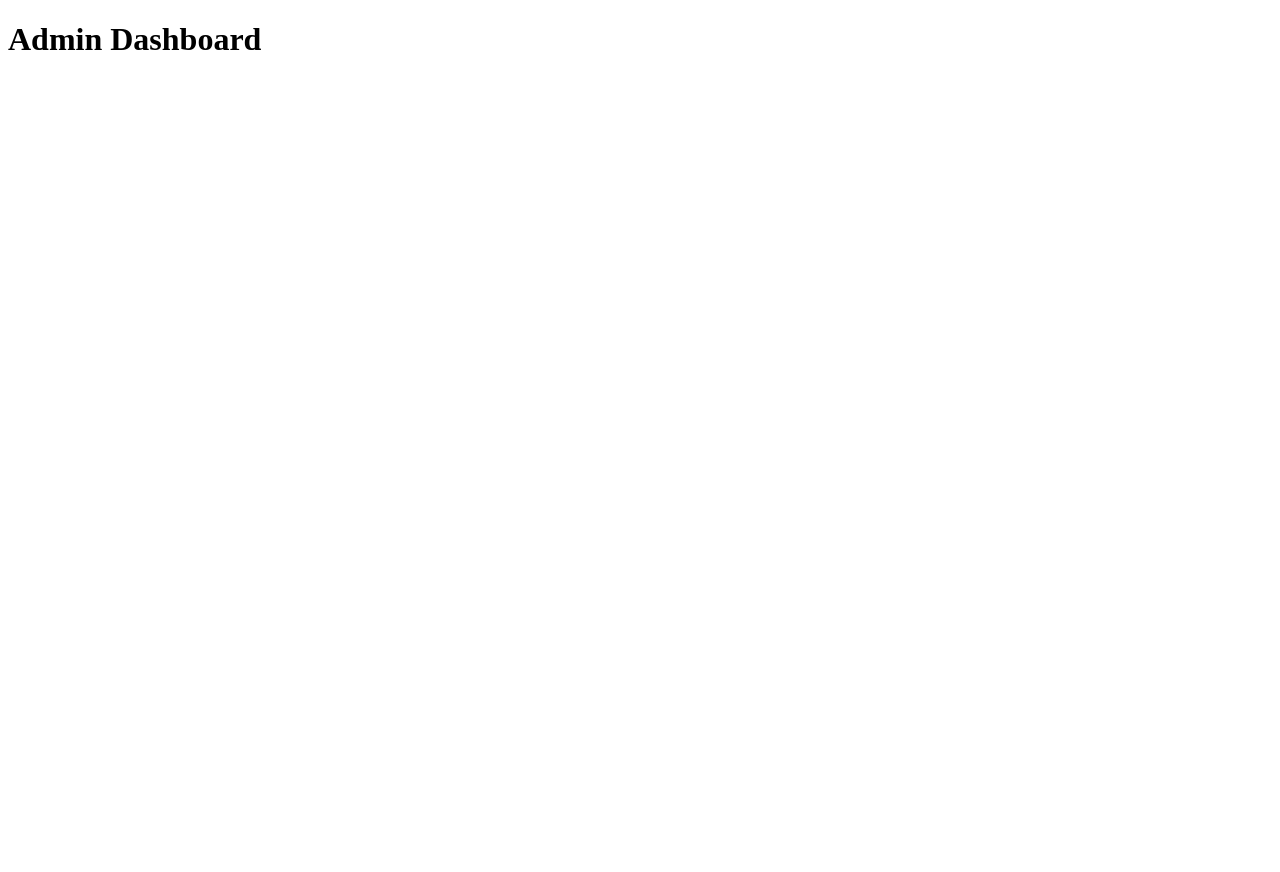
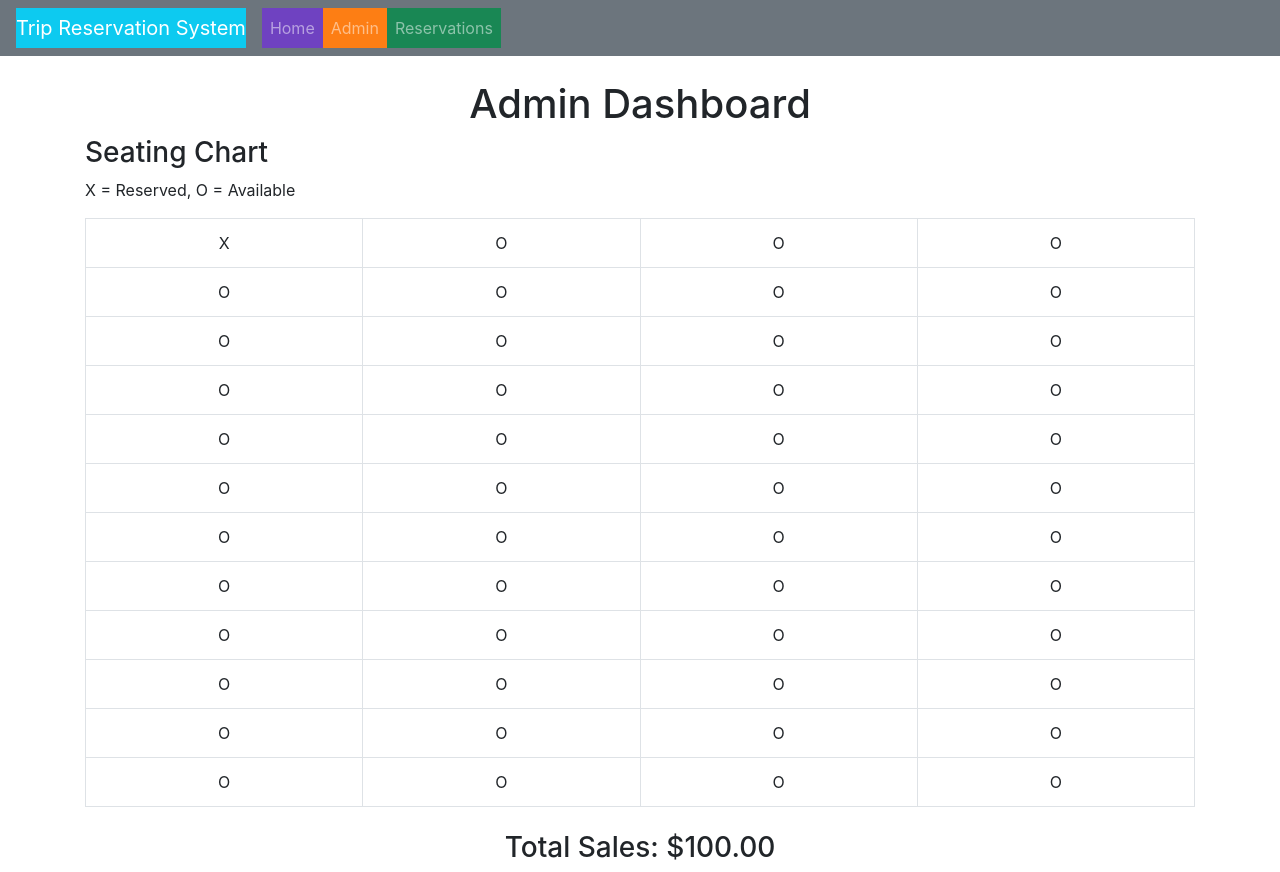
Before and after one commit to RCPhoto/TripReservationSystem---IT-4320, a Flask app: page /admin_dashboard in a window 1280 px wide. Before the commit the page is almost empty. Before the commit the page ends 50 px from the top, so only its background shows below. Run offline with Flask 3, Linux system fonts and the light colour scheme; a user stored in the database is signed in; tables that the repository leaves empty hold one stand-in row (values such as "Sample post"); some libraries are stand-ins or nearby versions.

Commit message:
Update admin_dashboard.html

```diff
--- a/templates/admin_dashboard.html
+++ b/templates/admin_dashboard.html
@@ -1,9 +1,25 @@
-<!DOCTYPE html>
-<html>
-<head>
-    <title>Admin Dashboard</title>
-</head>
-<body>
+{% extends "base.html" %}
+
+{% block title %}Admin Dashboard{% endblock %}
+
+{% block content %}
+<div class="text-center">
     <h1>Admin Dashboard</h1>
-</body>
-</html>
+</div>
+<h3>Seating Chart</h3>
+<p>X = Reserved, O = Available</p>
+<table class="table table-bordered text-center">
+    {% for row in seating_chart %}
+        <tr>
+            {% for seat in row %}
+                <td>{{ seat }}</td>
+            {% endfor %}
+        </tr>
+    {% endfor %}
+</table>
+
+<div class="text-center mt-4">
+    <h3>Total Sales: {{ total_sales }}</h3>
+</div>
+
+{% endblock %}
```
